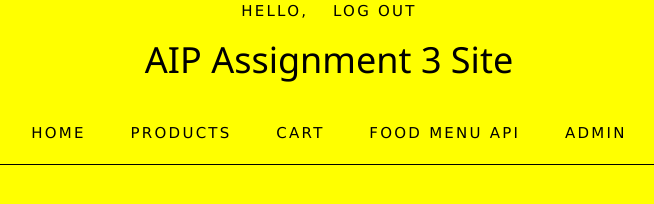
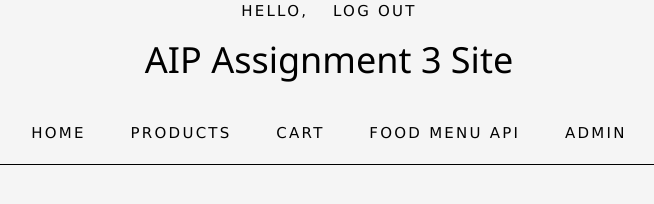
Before and after one commit to shawnkim8332/aipass3, a website: page views/index.html in a window 1280 px wide. Shown: the whole page, without its empty margins (311-965 px from the left). Drawn offline with nearby package versions, Linux system fonts and the light colour scheme; some packages are replaced by stand-ins of ours.

Commit message:
Color and port change

```diff
--- a/server.js
+++ b/server.js
@@ -11,7 +11,7 @@ var user = require('./routes/user');
 var app = express();
 
 //Server Ports
-var port = 4000;
+var port = 3000;
 
 //View Engine
 app.set('views', path.join(__dirname, 'views'));
--- a/views/css/front-end.css
+++ b/views/css/front-end.css
@@ -6,6 +6,9 @@ nav ul li {
 nav ul {
 	padding:20px 0;
 	border-bottom:1px solid #000;
+}
+body {
+	background-color: rgba(211, 211, 211, 0.22);
 }
 header {
 	text-align:center;
--- a/views/index.html
+++ b/views/index.html
@@ -18,7 +18,7 @@
         <base href="/">
         <title>AIP Assesment Website</title>
     </head>
-    <body ng-app="frontApp" style="background-color: #ffff00">
+    <body ng-app="frontApp">
 		<header>
         	<div ng-controller="userCtrl">
                 <div class="header-top not-logged-in" ng-show="{{user === ''}}">
```
